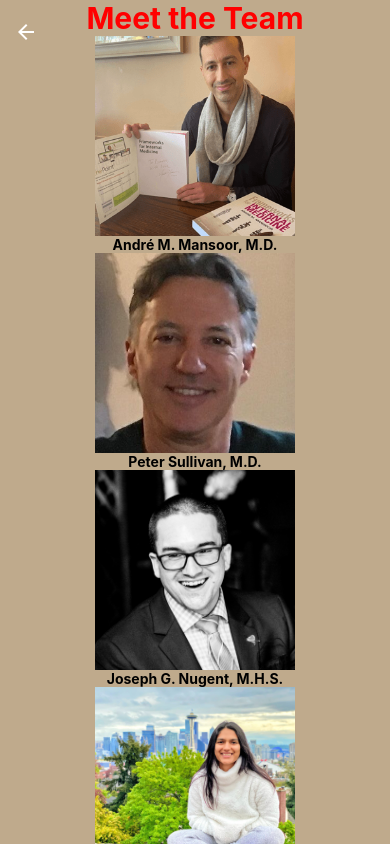
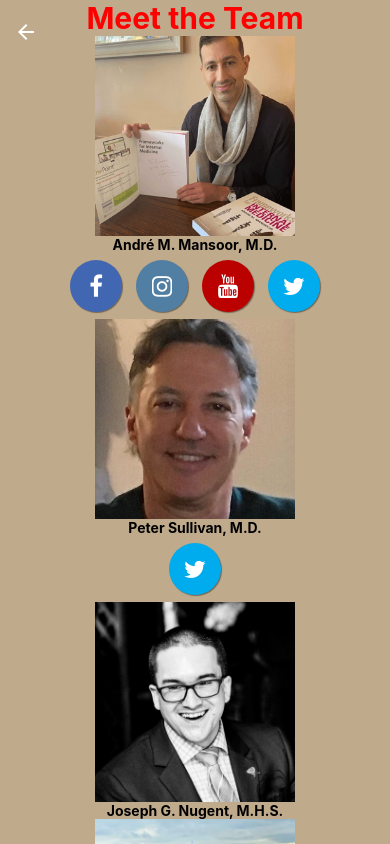
Before and after one commit to upcs/cs341-spring-2023-steth-o-code, a React Native app in the folder diagnosis/: screen /TeamInfo in a window 390 px wide. Built offline with nearby package versions, Linux system fonts and the light colour scheme.

Commit message:
added social media links for each person

```diff
--- a/diagnosis/screens/TeamInfo.js
+++ b/diagnosis/screens/TeamInfo.js
@@ -1,6 +1,7 @@
 import React from 'react';
-import { Text, View, StyleSheet, Image, ScrollView } from 'react-native';
-import Constants from 'expo-constants'
+import { Text, View, StyleSheet, Image, ScrollView, Linking } from 'react-native';
+import { SocialIcon } from 'react-native-elements';
+import Constants from 'expo-constants';
 
 const TeamInfo = () => (
         <ScrollView style={{flex: 1}} contentContainerStyle={styles.mainContainer} showsVerticalScrollIndicator={false}>
@@ -11,6 +12,32 @@ const TeamInfo = () => (
                     source={require('./../assets/Andre-314x314.png')}
                 />
                 <Text style={styles.person}>André M. Mansoor, M.D.{"\n"}</Text>
+                <View style={{flexDirection: 'row'}}>
+                    <View style={{flexDirection: 'column'}}>
+                        <SocialIcon
+                            type="facebook"
+                            onPress={() => Linking.openURL('https://www.facebook.com/AndreMansoorMD')}
+                        />
+                    </View>
+                    <View style={{flexDirection: 'column'}}>
+                        <SocialIcon
+                            type="instagram"
+                            onPress={() => Linking.openURL('https://www.instagram.com/frameworks.for.im/')}
+                        />
+                    </View>
+                    <View style={{flexDirection: 'column'}}>
+                        <SocialIcon
+                            type="youtube"
+                            onPress={() => Linking.openURL('https://www.youtube.com/channel/UCx83LAQ-Fh7wOUCIqUSSCYA')}
+                        />
+                    </View>
+                    <View style={{flexDirection: 'column'}}>
+                        <SocialIcon
+                            type="twitter"
+                            onPress={() => Linking.openURL('https://twitter.com/AndreMansoor')}
+                        />
+                    </View>
+                </View>
             </View>
             <View>
                 <Image
@@ -18,6 +45,11 @@ const TeamInfo = () => (
                     source={require('./../assets/Sullivan.jpeg')}
                 />
                 <Text style={styles.person}>Peter Sullivan, M.D.{"\n"}</Text>
+                <SocialIcon
+                    style={{alignSelf: 'center'}}
+                    type="twitter"
+                    onPress={()=>{Linking.openURL('https://twitter.com/PeteSullivanPDx')}}
+                />
             </View>
             <View>
                 <Image
```
